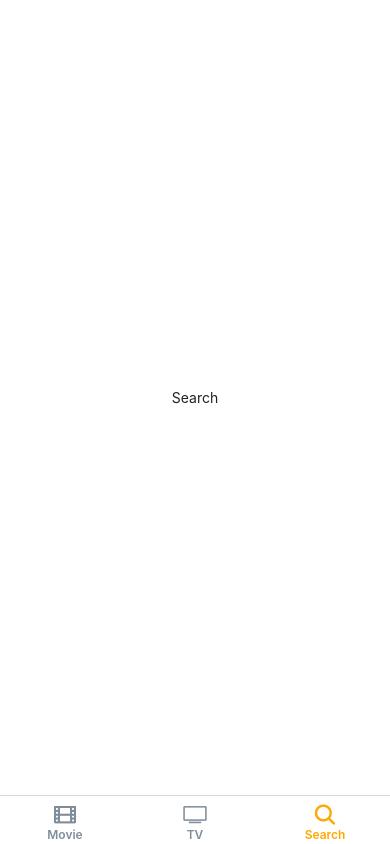
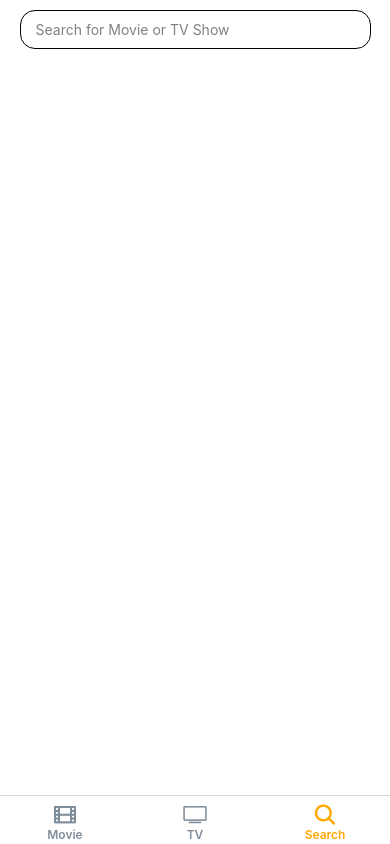
Before and after one commit to proxima2182/practice-react-native, a React Native app: screen /Search in a window 390 px wide. Built offline with nearby package versions, Linux system fonts and the light colour scheme; no server answers.

Commit message:
Apply(page) : search

```diff
--- a/Api.ts
+++ b/Api.ts
@@ -18,7 +18,11 @@ const generateFetch = <TData>(url: string) => {
             Authorization: `Bearer ${ACCESS_KEY}`
         }
     };
-    return ((info: QueryFunctionContext<QueryKey>) => fetch(`${BASE_URL}${url}`, options).then(response => response.json())) as QueryFunction<IBaseResponse<TData>, QueryKey>
+    return ((info: QueryFunctionContext<QueryKey>) => {
+        // ES6 : 이런 식으로 배열의 특정 값 가져올 수 있음
+        // const [_, secondQueryKey] = info.queryKey;
+        return fetch(`${BASE_URL}${url}`, options).then(response => response.json())
+    }) as QueryFunction<IBaseResponse<TData>, QueryKey>
 }
 
 export default {
@@ -26,7 +30,7 @@ export default {
         nowPlaying: () => {
             return {
                 queryKey: ["movie", "nowPlaying"],
-                queryFn: generateFetch<INowPlaying>('/movie/now_playing?language=kor&page=1')
+                queryFn: generateFetch<IMovieData>('/movie/now_playing?language=kor&page=1')
             }
         },
         trending: () => {
@@ -62,4 +66,18 @@ export default {
             }
         },
     },
+    Search: {
+        movie: (query: string) => {
+            return {
+                queryKey: ["search", "movie"],
+                queryFn: generateFetch<IMovieData>(`/search/movie?query=${query}&language=kor&page=1`)
+            }
+        },
+        TV: (query: string) => {
+            return {
+                queryKey: ["search", "tv"],
+                queryFn: generateFetch<ITVData>(`/search/tv?query=${query}&language=kor&page=1`)
+            }
+        },
+    }
 };
--- a/components/SlideItem.tsx
+++ b/components/SlideItem.tsx
@@ -31,7 +31,7 @@ const Column = styled.View`
     margin-left: 15px;
 `;
 
-const Component: React.FC<{ props: INowPlaying }> = ({props}) => {
+const Component: React.FC<{ props: IMovieData }> = ({props}) => {
     const isDark = useColorScheme() === 'dark';
     return (
         <View style={{flex: 1}}>
--- a/interfaces/Movie.ts
+++ b/interfaces/Movie.ts
@@ -1,4 +1,4 @@
-interface INowPlaying extends IRootItem {
+interface IMovieData extends IRootItem {
     adult: boolean;
     backdrop_path: string;
     genre_ids: number[];
@@ -29,7 +29,6 @@ interface ITrending extends IRootItem {
     video: boolean;
     vote_average: number;
     vote_count: number;
-
 }
 
 interface IUpcoming extends IRootItem {
@@ -46,5 +45,4 @@ interface IUpcoming extends IRootItem {
     video: boolean;
     vote_average: number;
     vote_count: number;
-
 }
--- a/screens/Search.tsx
+++ b/screens/Search.tsx
@@ -1,26 +1,89 @@
-import React from "react";
+import React, {useState} from "react";
 import styled from "styled-components/native";
+import {useQuery} from "react-query";
+import Api from "../Api";
+import Loading from "../components/Loading";
+import HorizontalList from "../components/HorizontalList";
+import {IHorizontalItemProps} from "../components/HorizontalItem";
+import ListTitle from "../components/ListTitle";
 
-const StyledView = styled.TouchableOpacity`
-    flex: 1;
-    justify-content: center;
-    align-items: center;
-    background-color: ${(props) => props.theme.mainBgColor};
+const Container = styled.ScrollView`
 `;
 
-// attr override
-// https://styled-components.com/docs/basics#attaching-additional-props
-
-const StyledText = styled.Text.attrs<{ selected: boolean }>((props) => ({
-    selected: props.selected
-}))`
-    color: ${(props) => props.theme.mainTextColor};
+const SearchBar = styled.TextInput`
+    background-color: white;
+    border: 1px solid black;
+    padding: 10px 15px;
+    border-radius: 15px;
+    width: 90%;
+    margin: 10px auto;
 `;
 
-const Screen = () => (
-    <StyledView>
-        <StyledText selected={true}>Search</StyledText>
-    </StyledView>
-);
+function mapToMovieItem(array: IMovieData[]) {
+    return array.map(item => {
+        return {
+            id: item.id,
+            image: item.poster_path,
+            title: item.original_title,
+            rate: item.vote_average,
+        } as IHorizontalItemProps
+    });
+}
+
+function mapToTVItem(array: ITVData[]) {
+    return array.map(item => {
+        return {
+            id: item.id,
+            image: item.poster_path,
+            title: item.original_name,
+            rate: item.vote_average,
+        } as IHorizontalItemProps
+    });
+}
+
+const Screen = () => {
+    const [query, setQuery] = useState("")
+    const searchMovie = useQuery({
+        ...Api.Search.movie(query),
+        enabled: false,
+    });
+    const searchTV = useQuery({
+        ...Api.Search.TV(query),
+        enabled: false,
+    });
+    const onChangeText = (text: string) => setQuery(text);
+    const onSubmit = () => {
+        if (query === "") {
+            return;
+        }
+        searchMovie.refetch()
+        searchTV.refetch()
+    }
+
+    const isLoading = searchMovie.isLoading || searchTV.isLoading;
+    return (
+        <Container>
+            <SearchBar
+                placeholder="Search for Movie or TV Show"
+                placeholderTextColor="gray"
+                returnKeyType="search"
+                onChangeText={onChangeText}
+                onSubmitEditing={onSubmit}/>
+            {isLoading ? <Loading/> : null}
+            {
+                searchMovie.data ? <ListTitle>Movie Results</ListTitle> : null
+            }
+            {
+                searchMovie.data ? <HorizontalList array={mapToMovieItem(searchMovie.data?.results ?? [])}/> : null
+            }
+            {
+                searchTV.data ? <ListTitle>TV Results</ListTitle> : null
+            }
+            {
+                searchTV.data ? <HorizontalList array={mapToTVItem(searchTV.data?.results ?? [])}/> : null
+            }
+        </Container>
+    );
+}
 
 export default Screen;
```
